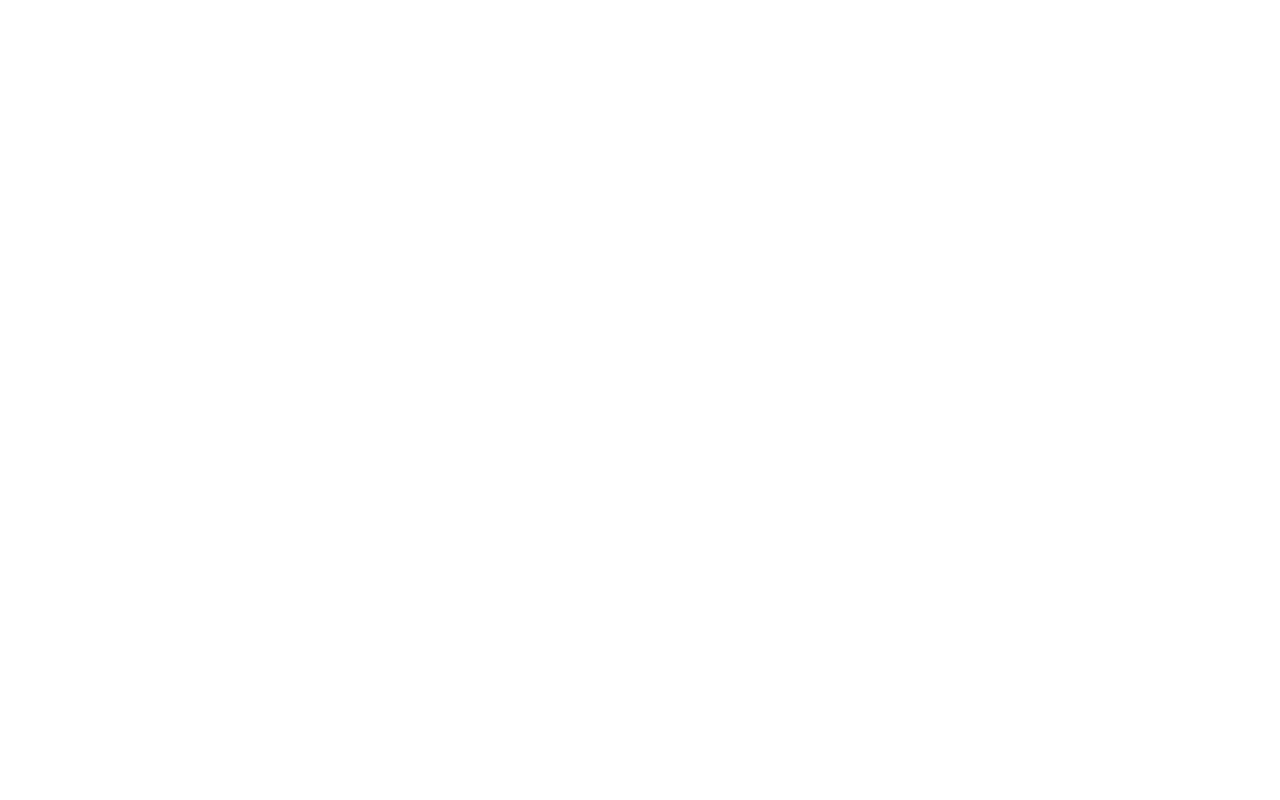
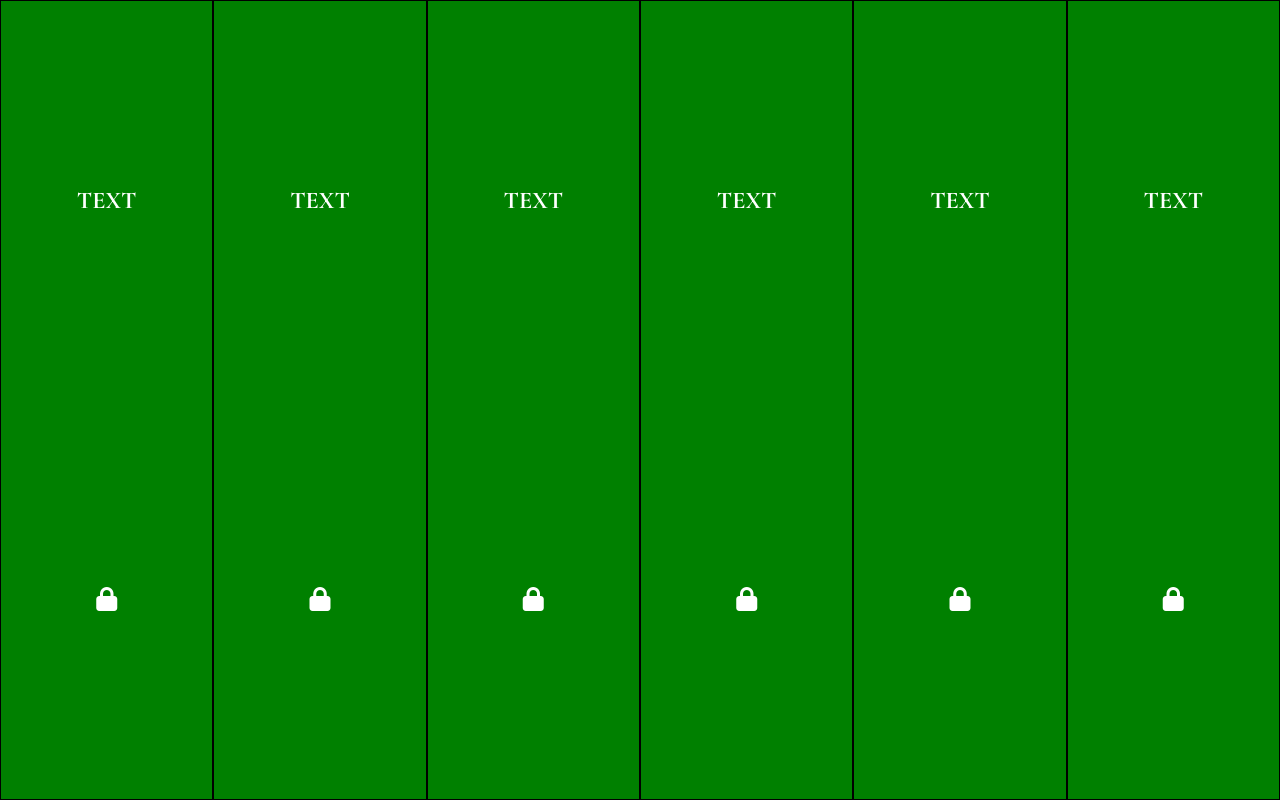
Before and after one commit to khoroshok-a/select-your-color, a plain HTML site: page index.html in a window 1280 px wide. Drawn offline with Linux system fonts and the light colour scheme.

Commit message:
add new files

```diff
--- a/index.html
+++ b/index.html
@@ -4,9 +4,52 @@
     <meta charset="UTF-8">
     <meta http-equiv="X-UA-Compatible" content="IE=edge">
     <meta name="viewport" content="width=device-width, initial-scale=1.0">
+    <link rel="stylesheet" href="style.css">
+    <link rel="stylesheet" href="https://cdnjs.cloudflare.com/ajax/libs/font-awesome/6.2.0/css/all.min.css" integrity="sha512-xh6O/CkQoPOWDdYTDqeRdPCVd1SpvCA9XXcUnZS2FmJNp1coAFzvtCN9BmamE+4aHK8yyUHUSCcJHgXloTyT2A==" crossorigin="anonymous" referrerpolicy="no-referrer" />
     <title>Select Your Color</title>
 </head>
 <body>
 
+    <section>
+        <h2 class="hide">Colors</h2>
+
+        <div class="wrapper">
+
+            <div class="col">
+                <h2 class="col_text">text</h2>
+                <button class="col_btn"><i class="fa-solid fa-lock"></i></button>
+                <!-- <i class="fa-solid fa-lock-open"></i> -->
+            </div>
+
+            <div class="col">
+                <h2 class="col_text">text</h2>
+                <button class="col_btn"><i class="fa-solid fa-lock"></i></button>
+            </div>
+
+            <div class="col">
+                <h2 class="col_text">text</h2>
+                <button class="col_btn"><i class="fa-solid fa-lock"></i></button>
+            </div>
+
+            <div class="col">
+                <h2 class="col_text">text</h2>
+                <button class="col_btn"><i class="fa-solid fa-lock"></i></button>
+            </div>
+
+            <div class="col">
+                <h2 class="col_text">text</h2>
+                <button class="col_btn"><i class="fa-solid fa-lock"></i></button>
+            </div>
+
+            <div class="col">
+                <h2 class="col_text">text</h2>
+                <button class="col_btn"><i class="fa-solid fa-lock"></i></button>
+            </div>
+
+        </div>
+
+    </section>
+
+<script src="scripts.js"></script>
 </body>
 </html>
--- /dev/null
+++ b/style.scss
@@ -0,0 +1,63 @@
+@import url('https://fonts.googleapis.com/css2?family=Cormorant:wght@300;400;500;600;700&display=swap');
+
+*{
+    margin: 0;
+    padding: 0;
+}
+
+.wrapper{
+    display: flex;
+    justify-content: space-between;
+    align-items: center;
+
+    font-family: 'Cormorant', serif;
+}
+
+.hide{
+    display: none;
+}
+
+.col{
+    border: 1px solid #000;
+
+    height: 100vh;
+    background-color: green;
+
+    box-sizing: border-box;
+
+    display: flex;
+    flex-direction: column;
+    justify-content: space-around;
+    align-items: center;
+
+    flex-grow: 1;
+
+    &_text{
+        color: #fff;
+        text-transform: uppercase;
+        font-size: 24px;
+        padding: 10px;
+    }
+
+    &_text:hover{
+        background: rgba($color: #000000, $alpha: .1);
+        border-radius: 10px;
+        transition: 0.2s;
+    }
+
+    &_btn{
+
+        background: none;
+        border: none;
+        color: #fff;
+        font-size: 1.5rem;
+        padding: 10px;
+    }
+
+    &_btn:hover{
+        background: rgba($color: #000000, $alpha: .1);
+        border-radius: 10px;
+        transition: 0.2s;
+    }
+
+}
```
Also changed, not shown: scripts.js (added), style.css (added), 1 other file.
